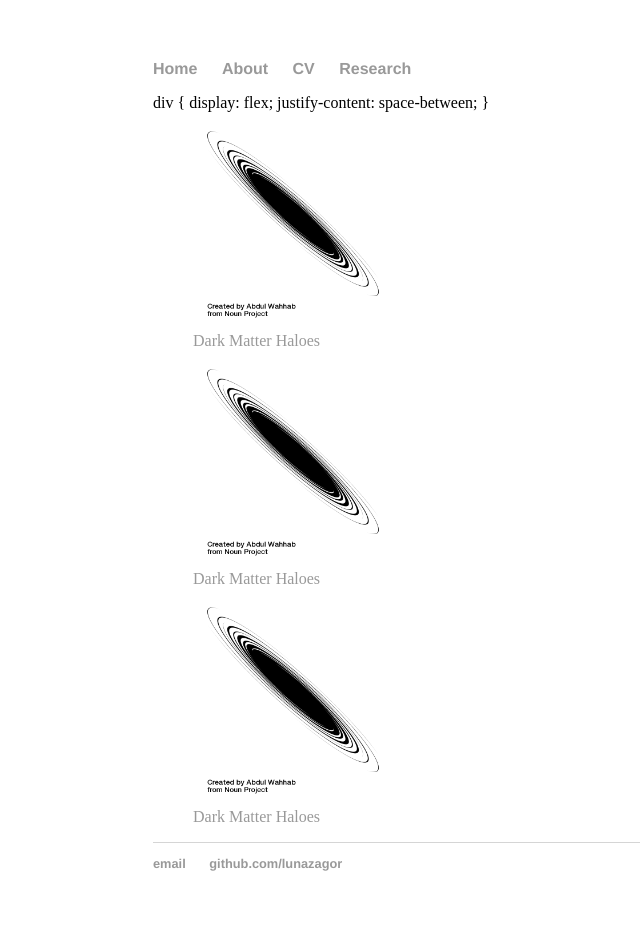
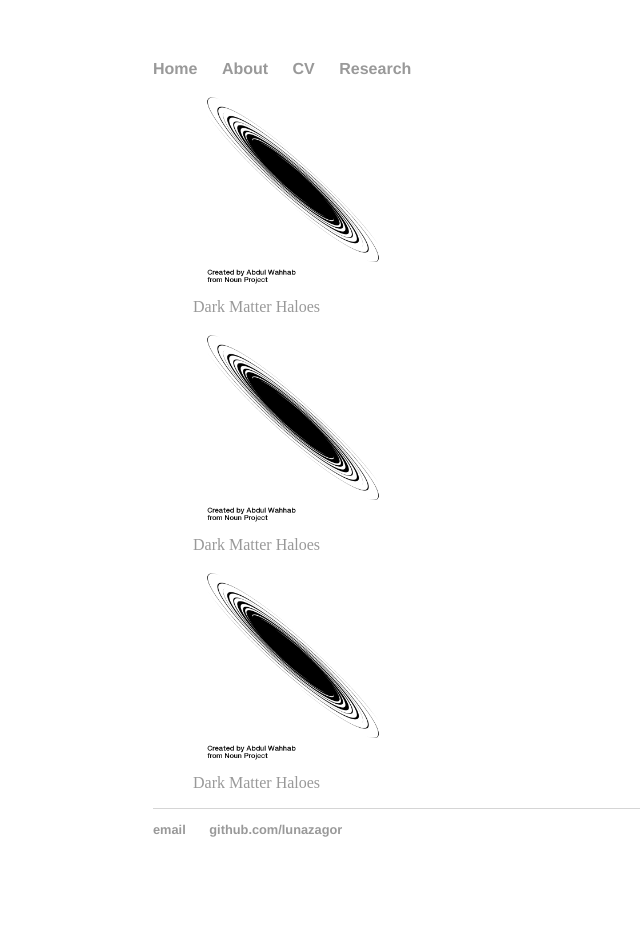
Before and after one commit to lunazagor/lunazagor.github.io, a Jekyll site: the page built from research/index.html, in a window 1280 px wide. Shown: the whole page, without its empty margins (39-679 px from the left). Built offline with Jekyll 4.4.1, drawn with Linux system fonts in a browser that asks for light colours; after the commit the page ends 900 px from its top, so only the background shows below that.

Commit message:
Update index.html

```diff
--- a/research/index.html
+++ b/research/index.html
@@ -2,11 +2,6 @@
 layout: default
 title: Research
 ---
-
-div {
-  display: flex;
-  justify-content: space-between;
-}
 
 <div>
  <figure>
```
